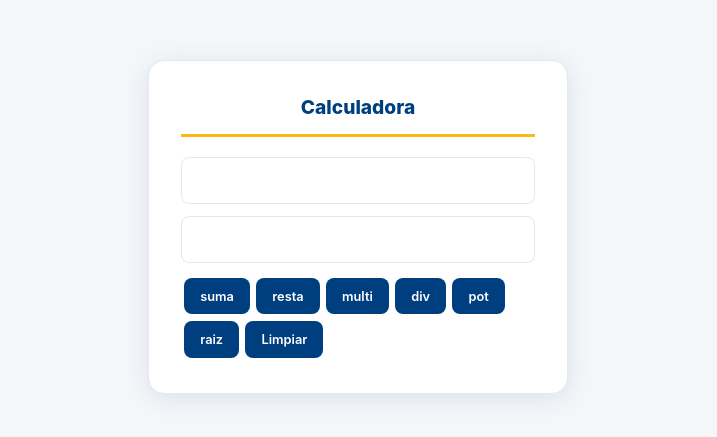
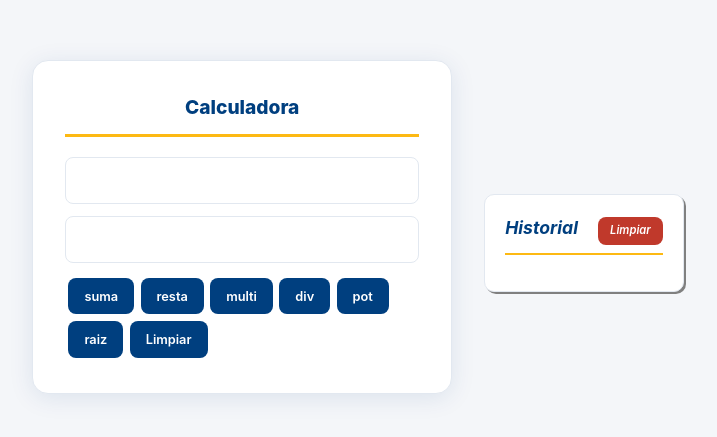
Before and after one commit to Kenie4r/Guia2LabDPS, a Next.js app in the folder guia2-procedimiento/: page / in a window 1280 px wide. Shown: the part 173-610 px from the top of the page, without its empty margins (282-999 px from the left). Built offline with nearby package versions, Linux system fonts and the light colour scheme.

Commit message:
Ejercicio complementario 3

```diff
--- a/guia2-procedimiento/app/page.module.css
+++ b/guia2-procedimiento/app/page.module.css
@@ -109,6 +109,7 @@
   justify-content: center;
   background: #f4f6f9;
   font-family: 'Inter', sans-serif;
+  gap: 2rem;
 }
 
 .calculadora {
@@ -185,3 +186,37 @@
   background: #fdecea !important;
   border: 1px solid #f5c6c2 !important;
 }
+
+.historial {
+  margin-top: 2rem;
+  background: #fff;
+  border: 1px solid #e2e8f0;
+  border-radius: 12px;
+  padding: 1.25rem;
+    color: gray;
+    font-style: italic;
+    border-radius: 10px;
+    box-shadow: gray 2px 2px;
+}
+
+.historial h2 {
+  font-size: 1.1rem;
+  font-weight: 700;
+  color: #003f7f;
+  border-bottom: 2px solid #fdb913;
+  padding-bottom: 0.5rem;
+  margin-bottom: 1rem;
+}
+.historial button {
+  padding: 0.35rem 0.75rem;
+  background: #c0392b;
+  color: #fff;
+  border: none;
+  border-radius: 8px;
+  font-family: 'Inter', sans-serif;
+  font-size: 0.7rem;
+  font-weight: 600;
+  cursor: pointer;
+  transition: background .2s;
+  margin-left: 1rem;
+}
--- a/guia2-procedimiento/app/page.tsx
+++ b/guia2-procedimiento/app/page.tsx
@@ -11,6 +11,8 @@ export default function Home() {
   const [operacion, setOperacion] = useState<string | null >(null);
   const [resultado, setResultado] = useState<number | null>(null);
     const [error, setError] = useState<string | null>(null);
+
+  const [historial, setHistorial] = useState<String[]>([]);
 
   const calcular = (op : Operacion) : void => {
     setError(null);
@@ -30,20 +32,44 @@ export default function Home() {
       setError("No se puede calcular la raíz cuadrada de un número negativo.");
       return;
     }
-    const resultados : Record<Operacion, number> = {
-      suma: n1 + n2,
-      resta: n1 - n2,
-      multi: n1 * n2,
-      div: n1 / n2,
-      pot: Math.pow(n1, n2),
-      raiz: Math.sqrt(n1),
-    };
+    const resultados : Record<Operacion, () =>number> = {
+      suma: ():number => {
+        setHistorial([...historial, "#" + (historial.length + 1) + ": " + n1 + " + " + n2  + "= " + (n1 + n2)]);
 
 
-    setResultado((Math.round(resultados[op] * 100) / 100));
+        return n1 + n2},
+      resta:
+      ():number => {
+        setHistorial([...historial, "#" + (historial.length + 1) + ": " + n1 + " - " + n2  + "= " + (n1 - n2)]);
+        return n1 - n2;
+      },
+      multi: ():number => {
+        setHistorial([...historial, "#" + (historial.length + 1) + ": " + n1 + " * " + n2  + "= " + (n1 * n2) ]);
+        return n1 * n2;
+      },
+      div: ():number => {
+        setHistorial([...historial, "#" + (historial.length + 1) + ": " + n1 + " / " + n2  + "= " + Math.round((n1 / n2)*100 /100)]);
+        return n1 / n2;
+      },
+      pot: ():number => {
+        setHistorial([...historial, "#" + (historial.length + 1) + ": " + n1 + " ^ " + n2  + "= " + Math.round((Math.pow(n1, n2)) * 100 /100)]);
+        return Math.pow(n1, n2);
+      },
+      raiz: ():number => {
+        setHistorial([...historial, "#" + (historial.length + 1) + ": " + "√" + n1  + "= " + Math.round((Math.sqrt(n1)) * 100 /100)]);
+        return Math.sqrt(n1);
+      },
+    };
+    console.log(historial);
+
+    setResultado((Math.round(resultados[op]() * 100) / 100));
 
   }
 
+
+  const limpiarHistorial = () => {
+    setHistorial([]);
+  }
     return (
       <main className={styles.main}>
       <div className={styles.calculadora}>
@@ -58,172 +84,18 @@ export default function Home() {
         {resultado && <p>Resultado: {resultado}</p>}
         {error && <p className={styles.error}>{error}</p>}
       </div>
+      <div className={styles.historial}>
+        <h2>Historial <button onClick={limpiarHistorial}>Limpiar</button></h2>
+        <ul>
+          {historial.map((item, index) => (
+            <li key={index}>
+              {item}
+            </li>
+          ))}
+        </ul>
+      </div>
     </main>
 
     );
 
 }
-
-//ejercicio 2 de la guia 2 de procedimiento
-/*import styles from "./page.module.css"
-
-
-interface Jugador {
-  id: number;
-  nombre: string;
-  altura: string;
-  peso: string;
-}
-
-interface  Equipo {
-  id: number ;
-  nombre: string;
-  plantilla: Jugador[];
-}
-
-interface EquiposProps {
-  equipos : Equipo[];
-}
-
-const equiposData: Equipo[] = [
-  { id: 1, nombre: "Real Madrid", plantilla: [
-    { id: 1, nombre: "Vinicius Jr.", altura: "1.76", peso: "73Kg" },
-    { id: 2, nombre: "Jude Bellingham", altura: "1.86", peso: "75Kg" },
-    { id: 3, nombre: "Kylian Mbappé", altura: "1.78", peso: "73Kg" },
-  ]},
-  { id: 2, nombre: "Barcelona", plantilla: [
-    { id: 1, nombre: "Lamine Yamal", altura: "1.80", peso: "67Kg" },
-    { id: 2, nombre: "Robert Lewandowski", altura: "1.85", peso: "81Kg" },
-    { id: 3, nombre: "Gavi", altura: "1.73", peso: "68Kg" },
-  ]},
-];
-
-
-  const Equipos =  ({equipos} : EquiposProps) => (
-
-  <div className="{styles.container_list}">
-    <h2>Equipos de Futbol</h2>
-    {equipos.map((equipo: Equipo)=> {
-       return ( <div key={equipo.id}>
-          <h2>{equipo.nombre}</h2>
-          <ul>
-            {equipo.plantilla.map((j : Jugador)=> {
-
-              return (
-              <li key={j.id}>
-                <strong>{j.nombre}</strong> - {j.altura}m . {j.peso}lb
-              </li>)
-            })}
-          </ul>
-        </div>)
-
-    })}
-
-  </div>
-)
-
-
-
-
-
-export default function Home() {
-  return (
-    <main className={styles.main}>
-      <h1>Mi Aplicación de Fútbol</h1>
-      <Equipos equipos={equiposData} />
-    </main>
-  );
-}
-
-
-/*import Image from "next/image";
-/*import { JSX } from "react/jsx-runtime";
-
-const element: JSX.Element = (
-  <>
-    <h1>Hola, Mundo!</h1>
-    <h2>Son las {new Date().toTimeString()}</h2>
-  </>
-);
-
-export default function Home(){
-
-  return (
-      <main className="{styles.main}">
-          <div className="App">
-            {element}
-          </div>
-
-      </main>
-
-  );
-}
-
-
-
-
-/*
-export default function Home() {
-  return (
-    <div className="flex flex-col flex-1 items-center justify-center bg-zinc-50 font-sans dark:bg-black">
-      <main className="flex flex-1 w-full max-w-3xl flex-col items-center justify-between py-32 px-16 bg-white dark:bg-black sm:items-start">
-        <Image
-          className="dark:invert"
-          src="/next.svg"
-          alt="Next.js logo"
-          width={100}
-          height={20}
-          priority
-        />
-        <div className="flex flex-col items-center gap-6 text-center sm:items-start sm:text-left">
-          <h1 className="max-w-xs text-3xl font-semibold leading-10 tracking-tight text-black dark:text-zinc-50">
-            To get started, edit the page.tsx file.
-          </h1>
-          <p className="max-w-md text-lg leading-8 text-zinc-600 dark:text-zinc-400">
-            Looking for a starting point or more instructions? Head over to{" "}
-            <a
-              href="https://vercel.com/templates?framework=next.js&utm_source=create-next-app&utm_medium=appdir-template-tw&utm_campaign=create-next-app"
-              className="font-medium text-zinc-950 dark:text-zinc-50"
-            >
-              Templates
-            </a>{" "}
-            or the{" "}
-            <a
-              href="https://nextjs.org/learn?utm_source=create-next-app&utm_medium=appdir-template-tw&utm_campaign=create-next-app"
-              className="font-medium text-zinc-950 dark:text-zinc-50"
-            >
-              Learning
-            </a>{" "}
-            center.
-          </p>
-        </div>
-        <div className="flex flex-col gap-4 text-base font-medium sm:flex-row">
-          <a
-            className="flex h-12 w-full items-center justify-center gap-2 rounded-full bg-foreground px-5 text-background transition-colors hover:bg-[#383838] dark:hover:bg-[#ccc] md:w-[158px]"
-            href="https://vercel.com/new?utm_source=create-next-app&utm_medium=appdir-template-tw&utm_campaign=create-next-app"
-            target="_blank"
-            rel="noopener noreferrer"
-          >
-            <Image
-              className="dark:invert"
-              src="/vercel.svg"
-              alt="Vercel logomark"
-              width={16}
-              height={16}
-            />
-            Deploy Now
-          </a>
-          <a
-            className="flex h-12 w-full items-center justify-center rounded-full border border-solid border-black/[.08] px-5 transition-colors hover:border-transparent hover:bg-black/[.04] dark:border-white/[.145] dark:hover:bg-[#1a1a1a] md:w-[158px]"
-            href="https://nextjs.org/docs?utm_source=create-next-app&utm_medium=appdir-template-tw&utm_campaign=create-next-app"
-            target="_blank"
-            rel="noopener noreferrer"
-          >
-            Documentation
-          </a>
-        </div>
-      </main>
-    </div>
-  );
-}
-*/
```
